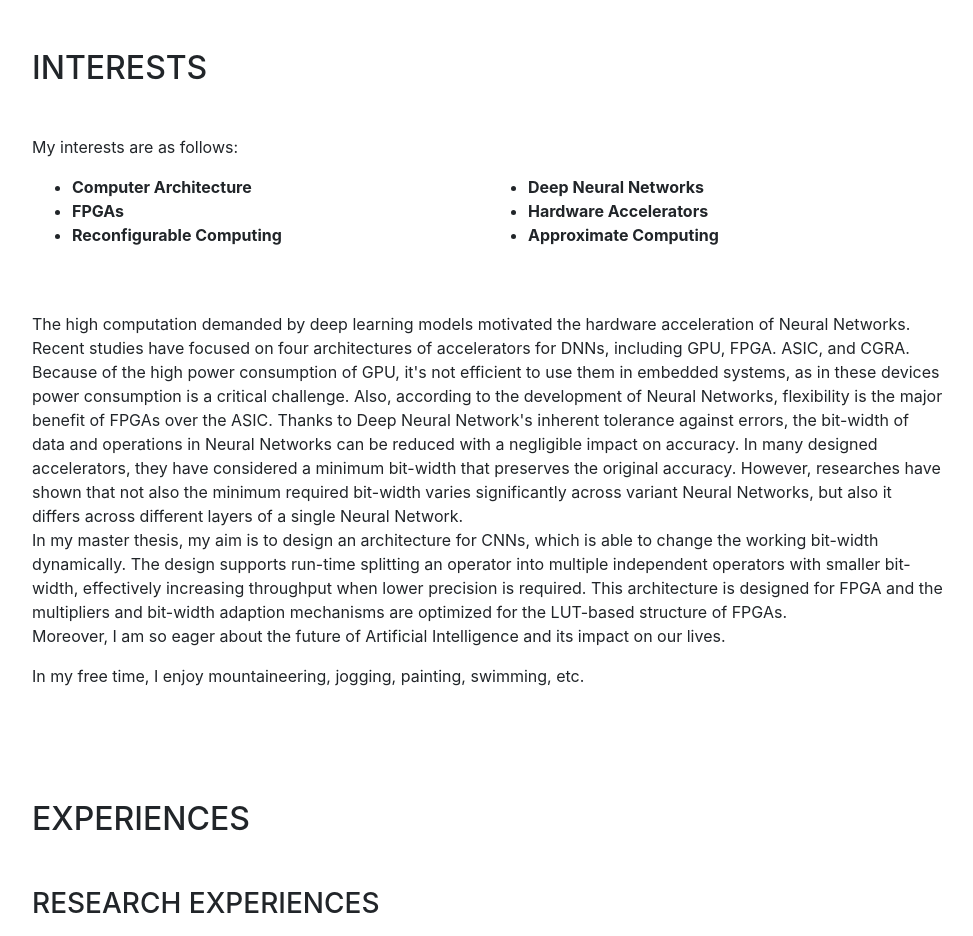
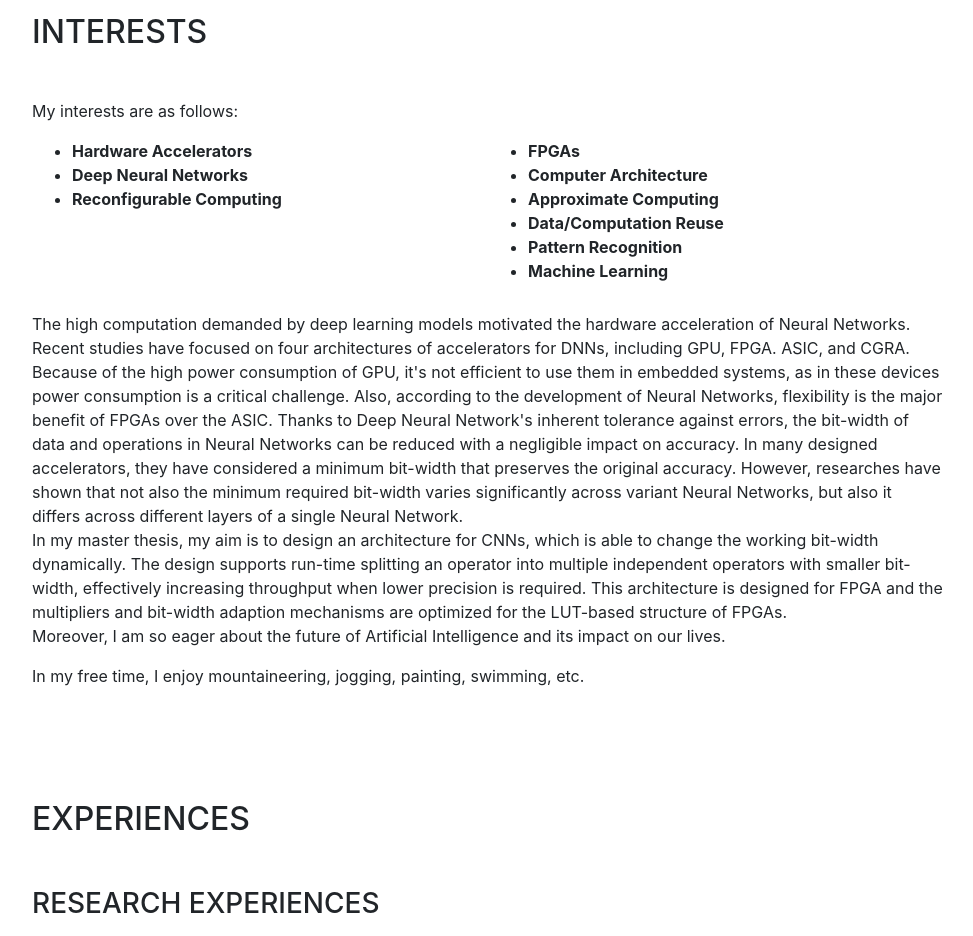
Before and after one commit to negarneda/negarneda.github.io, a website with bundled scripts: page index.html in a window 1280 px wide. Shown: the part 1900-2836 px from the top of the page, without its empty margins (288-1261 px from the left). Built offline with nearby package versions, Linux system fonts and the light colour scheme; a web font is replaced by a local one.

Commit message:
Update index.html

```diff
--- a/index.html
+++ b/index.html
@@ -163,15 +163,18 @@
           <p>My interests are as follows:
 
             <b><div style="float: left; width: 50%;">
-              <ul><li>Computer Architecture</li>
-                  <li>FPGAs</li>
+              <ul><li>Hardware Accelerators</li>
+                  <li>Deep Neural Networks</li>
 				  <li>Reconfigurable Computing</li>
                   </ul></div>
 
             <div style="float: right; width: 50%;">
-              <ul><li>Deep Neural Networks</li>
-			  	  <li>Hardware Accelerators</li>
+              <ul><li>FPGAs</li>
+			  	  <li>Computer Architecture</li>
                   <li>Approximate Computing</li>
+		      <li>Data/Computation Reuse</li>
+		      <li>Pattern Recognition</li>
+		      <li>Machine Learning</li>
                   <!-- <li>High-performance Computing</li> -->
                   <!-- <li>Imitation Learning</li> -->
                 </ul></div>
```
